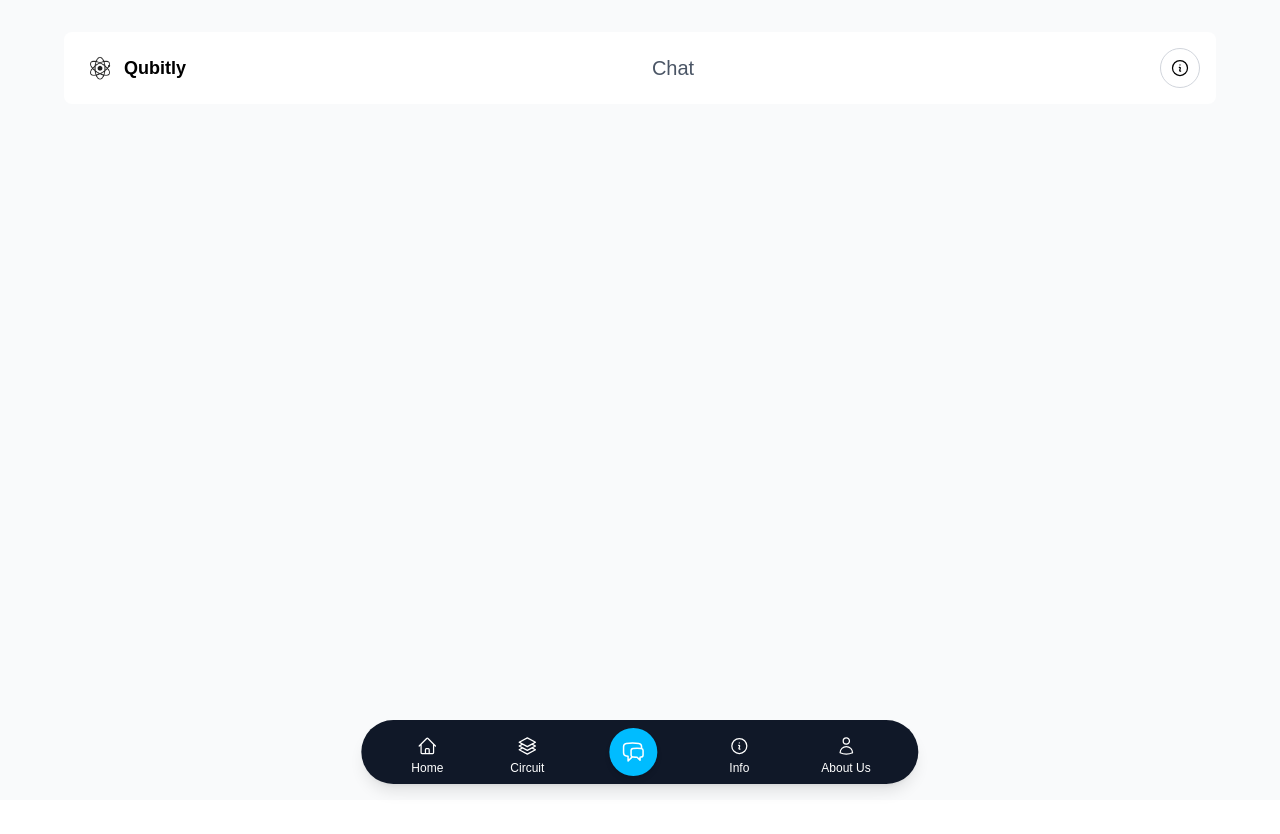
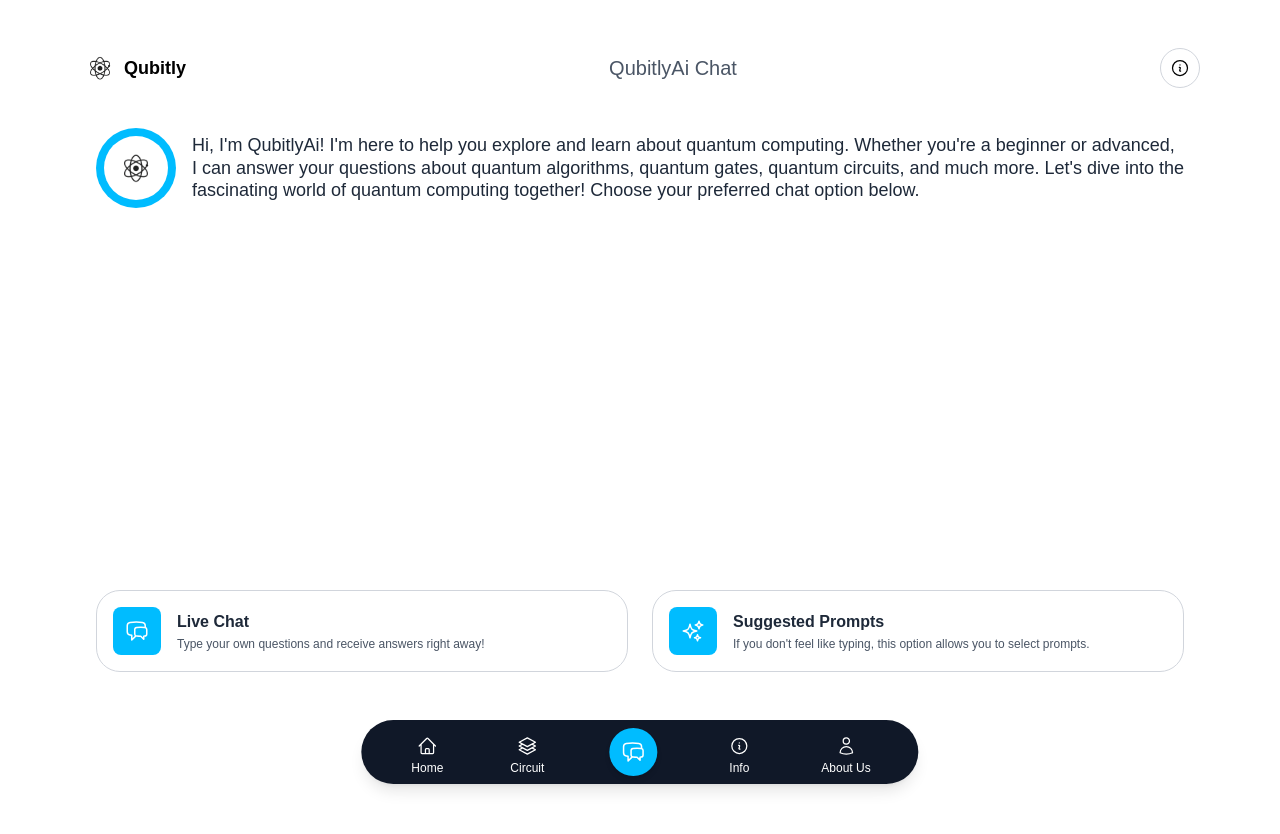
Before and after one commit to I2S9/quantum-circuit-simulator, a Next.js app: page /chat in a window 1280 px wide. Shown: the top 834 px of the page. Built offline with nearby package versions, Linux system fonts and the light colour scheme.

Commit message:
Polish "Chat" page design and refactor page layouts to unify background color and enhance logo interaction

```diff
--- a/src/app/about/page.tsx
+++ b/src/app/about/page.tsx
@@ -8,13 +8,16 @@ import {
 
 export default function AboutPage() {
   return (
-    <div className="min-h-screen bg-gray-50 p-8">
+    <div className="min-h-screen bg-white p-8">
       <div className="max-w-6xl mx-auto">
         {/* Header */}
         <div className="bg-white rounded-lg p-4 mb-6">
           <div className="flex items-center justify-between">
             {/* Logo and Qubitly - Left */}
-            <div className="flex items-center space-x-1">
+            <button
+              className="flex items-center space-x-1 cursor-pointer hover:opacity-80 transition-opacity"
+              onClick={() => console.log('Qubitly logo clicked')}
+            >
               <Image
                 src="/logo.png"
                 alt="Qubitly Logo"
@@ -22,7 +25,7 @@ export default function AboutPage() {
                 height={40}
               />
               <span className="font-bold text-lg text-black">Qubitly</span>
-            </div>
+            </button>
 
             {/* Page Title - Center */}
             <div className="flex items-center justify-center">
--- a/src/app/chat/page.tsx
+++ b/src/app/chat/page.tsx
@@ -3,18 +3,23 @@
 import Image from 'next/image';
 import {
   PaperAirplaneIcon,
-  InformationCircleIcon
+  InformationCircleIcon,
+  ChatBubbleLeftRightIcon,
+  SparklesIcon
 } from '@heroicons/react/24/outline';
 
 export default function ChatPage() {
   return (
-    <div className="min-h-screen bg-gray-50 p-8">
+    <div className="min-h-screen bg-white p-8">
       <div className="max-w-6xl mx-auto">
         {/* Header */}
         <div className="bg-white rounded-lg p-4 mb-6">
           <div className="flex items-center justify-between">
             {/* Logo and Qubitly - Left */}
-            <div className="flex items-center space-x-1">
+            <button
+              className="flex items-center space-x-1 cursor-pointer hover:opacity-80 transition-opacity"
+              onClick={() => console.log('Qubitly logo clicked')}
+            >
               <Image
                 src="/logo.png"
                 alt="Qubitly Logo"
@@ -22,11 +27,11 @@ export default function ChatPage() {
                 height={40}
               />
               <span className="font-bold text-lg text-black">Qubitly</span>
-            </div>
+            </button>
 
             {/* Page Title - Center */}
             <div className="flex items-center justify-center">
-              <h1 className="text-xl font-medium text-gray-600">Chat</h1>
+              <h1 className="text-xl font-medium text-gray-600">QubitlyAi Chat</h1>
             </div>
 
             {/* Info button - Right */}
@@ -39,7 +44,69 @@ export default function ChatPage() {
           </div>
         </div>
 
+        {/* Chat Interface - Restructuré */}
+        <div className="flex flex-col space-y-8 px-8">
+          {/* Top: Welcome Message */}
+          <div className="flex items-center space-x-4">
+            {/* Avatar - Rond bleu plus gros */}
+            <div className="w-20 h-20 bg-sky-400 rounded-full flex items-center justify-center flex-shrink-0">
+              <div className="w-16 h-16 bg-white rounded-full flex items-center justify-center">
+                <Image
+                  src="/logo.png"
+                  alt="Qubitly Logo"
+                  width={48}
+                  height={48}
+                  className="rounded-full"
+                />
+              </div>
+            </div>
 
+            {/* Message */}
+            <div className="flex-1">
+              <p className="text-gray-800 text-lg leading-tight font-sans">
+                Hi, I'm QubitlyAi! I'm here to help you explore and learn about quantum computing.
+                Whether you're a beginner or advanced, I can answer your questions about quantum
+                algorithms, quantum gates, quantum circuits, and much more. Let's dive into the
+                fascinating world of quantum computing together! Choose your preferred chat option below.
+              </p>
+            </div>
+          </div>
+        </div>
+
+        {/* Chat Options - Position statique au-dessus de la navbar */}
+        <div className="fixed bottom-32 left-1/2 transform -translate-x-1/2 w-full max-w-6xl px-8">
+          <div className="flex space-x-6 w-full">
+            {/* Live Chat Button */}
+            <button className="bg-white border border-gray-300 rounded-3xl p-4 cursor-pointer flex-1">
+              <div className="flex items-center space-x-4">
+                <div className="w-12 h-12 bg-sky-400 rounded-lg flex items-center justify-center flex-shrink-0">
+                  <ChatBubbleLeftRightIcon className="w-6 h-6 text-white" />
+                </div>
+                <div className="flex-1 text-left">
+                  <h3 className="font-bold text-gray-800 text-base">Live Chat</h3>
+                  <p className="text-gray-600 text-xs mt-0.5">
+                    Type your own questions and receive answers right away!
+                  </p>
+                </div>
+              </div>
+            </button>
+
+            {/* Suggested Prompts Button */}
+            <button className="bg-white border border-gray-300 rounded-3xl p-4 cursor-pointer flex-1">
+              <div className="flex items-center space-x-4">
+                <div className="w-12 h-12 bg-sky-400 rounded-lg flex items-center justify-center flex-shrink-0">
+                  <SparklesIcon className="w-6 h-6 text-white" />
+                </div>
+                <div className="flex-1 text-left">
+                  <h3 className="font-bold text-gray-800 text-base">Suggested Prompts</h3>
+                  <p className="text-gray-600 text-xs mt-0.5">
+                    If you don't feel like typing, this option allows you to select prompts.
+                  </p>
+                </div>
+              </div>
+            </button>
+          </div>
+        </div>
       </div>
     </div>
   );
--- a/src/app/circuit/page.tsx
+++ b/src/app/circuit/page.tsx
@@ -8,13 +8,16 @@ import {
 
 export default function CircuitPage() {
   return (
-    <div className="min-h-screen bg-gray-50 p-8">
+    <div className="min-h-screen bg-white p-8">
       <div className="max-w-6xl mx-auto">
         {/* Header */}
         <div className="bg-white rounded-lg p-4 mb-6">
           <div className="flex items-center justify-between">
             {/* Logo and Qubitly - Left */}
-            <div className="flex items-center space-x-1">
+            <button
+              className="flex items-center space-x-1 cursor-pointer hover:opacity-80 transition-opacity"
+              onClick={() => console.log('Qubitly logo clicked')}
+            >
               <Image
                 src="/logo.png"
                 alt="Qubitly Logo"
@@ -22,7 +25,7 @@ export default function CircuitPage() {
                 height={40}
               />
               <span className="font-bold text-lg text-black">Qubitly</span>
-            </div>
+            </button>
 
             {/* Page Title - Center */}
             <div className="flex items-center justify-center">
--- a/src/app/info/page.tsx
+++ b/src/app/info/page.tsx
@@ -8,13 +8,16 @@ import {
 
 export default function InfoPage() {
   return (
-    <div className="min-h-screen bg-gray-50 p-8">
+    <div className="min-h-screen bg-white p-8">
       <div className="max-w-6xl mx-auto">
         {/* Header */}
         <div className="bg-white rounded-lg p-4 mb-6">
           <div className="flex items-center justify-between">
             {/* Logo and Qubitly - Left */}
-            <div className="flex items-center space-x-1">
+            <button
+              className="flex items-center space-x-1 cursor-pointer hover:opacity-80 transition-opacity"
+              onClick={() => console.log('Qubitly logo clicked')}
+            >
               <Image
                 src="/logo.png"
                 alt="Qubitly Logo"
@@ -22,7 +25,7 @@ export default function InfoPage() {
                 height={40}
               />
               <span className="font-bold text-lg text-black">Qubitly</span>
-            </div>
+            </button>
 
             {/* Page Title - Center */}
             <div className="flex items-center justify-center">
--- a/src/components/ChatWidget.tsx
+++ b/src/components/ChatWidget.tsx
@@ -9,13 +9,16 @@ import { ArrowRightIcon } from '@heroicons/react/24/solid';
 
 export default function ChatWidget() {
   return (
-    <div className="min-h-screen bg-gray-50 p-8">
+    <div className="min-h-screen bg-white p-8">
       <div className="max-w-6xl mx-auto">
         {/* Header */}
         <div className="bg-white rounded-lg p-4 mb-6">
           <div className="flex items-center justify-between">
             {/* Logo and Qubitly - Left */}
-            <div className="flex items-center space-x-1">
+            <button
+              className="flex items-center space-x-1 cursor-pointer hover:opacity-80 transition-opacity"
+              onClick={() => console.log('Qubitly logo clicked')}
+            >
               <Image
                 src="/logo.png"
                 alt="Qubitly Logo"
@@ -23,7 +26,7 @@ export default function ChatWidget() {
                 height={40}
               />
               <span className="font-bold text-lg text-black">Qubitly</span>
-            </div>
+            </button>
 
             {/* Input and send button - Center */}
             <div className="flex items-center space-x-3">
```
